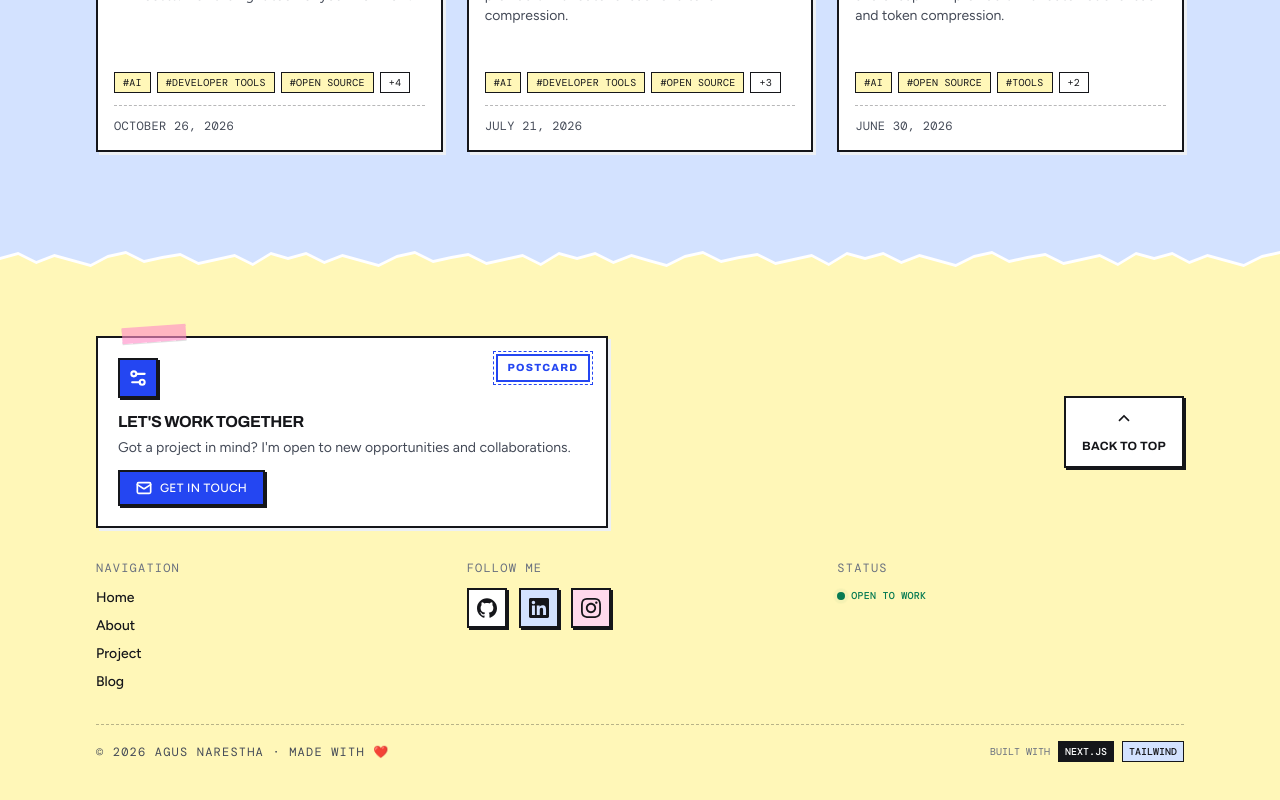
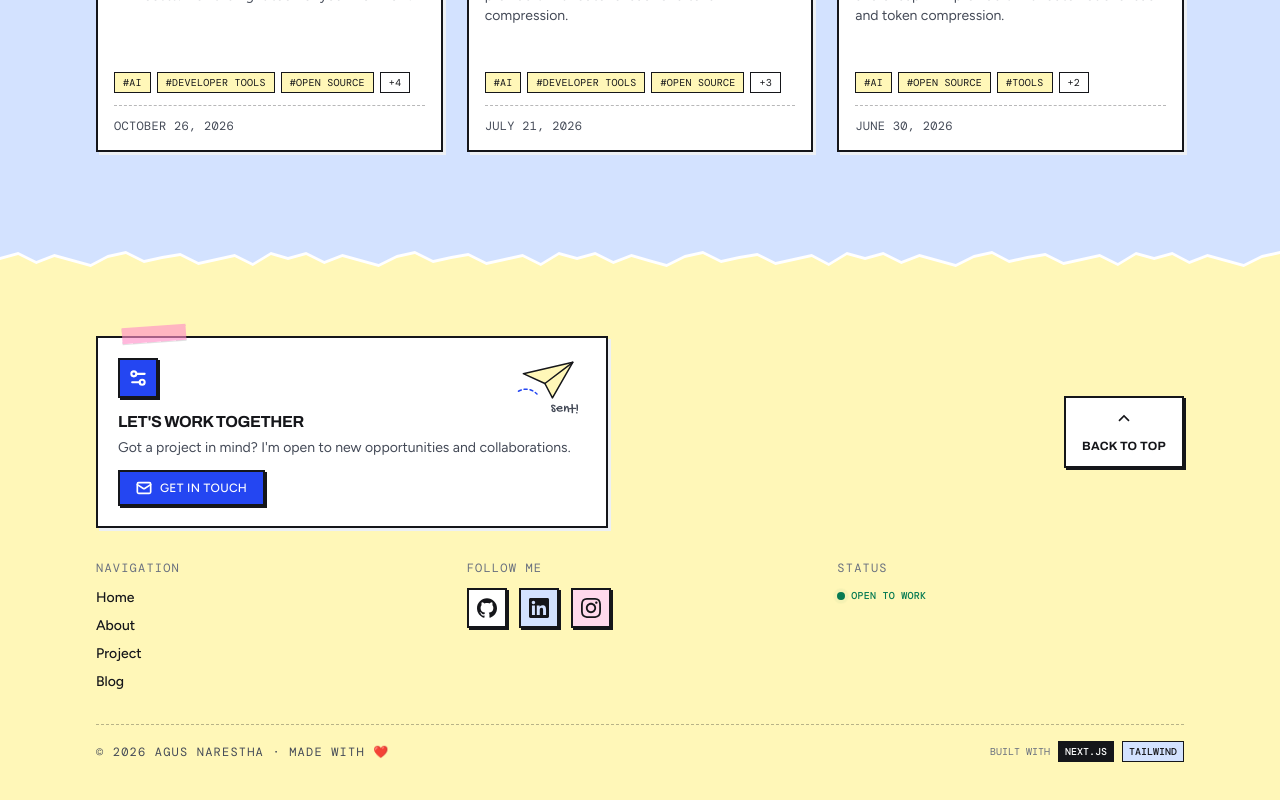
Before and after one commit to agusnarestha/nar-portfolio, a Next.js app: page / in a window 1280 px wide. Shown: the part 3679-4479 px from the top of the page. Built offline with nearby package versions, Linux system fonts and the light colour scheme; no server answers.

Commit message:
feat: replace the footer postcard stamp with a paper-plane doodle
The boxed POSTCARD stamp is now a butter paper plane with a dashed cobalt
trail and a handwritten sent! note on the contact card.

```diff
--- a/src/components/layouts/Footer.tsx
+++ b/src/components/layouts/Footer.tsx
@@ -3,7 +3,6 @@
 import React from "react";
 import Link from "next/link";
 import { usePathname } from "next/navigation";
-import Stamp from "../collage/Stamp";
 import StatusBadge from "../collage/StatusBadge";
 import Tape from "../collage/Tape";
 import { TornEdge } from "../collage/TornBand";
@@ -74,8 +73,37 @@ const Footer = () => {
                 rotate={-4}
                 className="absolute -top-3 left-6 h-4 w-16"
               />
-              <div className="absolute right-4 top-4 rotate-3">
-                <Stamp tone="cobalt">postcard</Stamp>
+              <div className="pointer-events-none absolute right-4 top-4 hidden rotate-6 sm:block">
+                <svg
+                  viewBox="0 0 88 64"
+                  aria-hidden="true"
+                  fill="none"
+                  className="h-12 w-20"
+                >
+                  <path
+                    d="M8 30L72 8L50 58L38 40L8 30Z"
+                    fill="#FFF7B8"
+                    stroke="#15161A"
+                    strokeWidth="2"
+                    strokeLinejoin="round"
+                  />
+                  <path
+                    d="M72 8L38 40"
+                    stroke="#15161A"
+                    strokeWidth="2"
+                    strokeLinecap="round"
+                  />
+                  <path
+                    d="M4 54c9-6 17-5 25 1"
+                    stroke="#2446F2"
+                    strokeWidth="2"
+                    strokeDasharray="4 4"
+                    strokeLinecap="round"
+                  />
+                </svg>
+                <span className="absolute -bottom-4 right-2 font-hand text-sm text-ink-2">
+                  sent!
+                </span>
               </div>
               <div className="flex flex-col items-start gap-3">
                 <div className="w-10 flex-shrink-0 border-2 border-ink bg-cobalt p-2 shadow-paper-sm">
```
